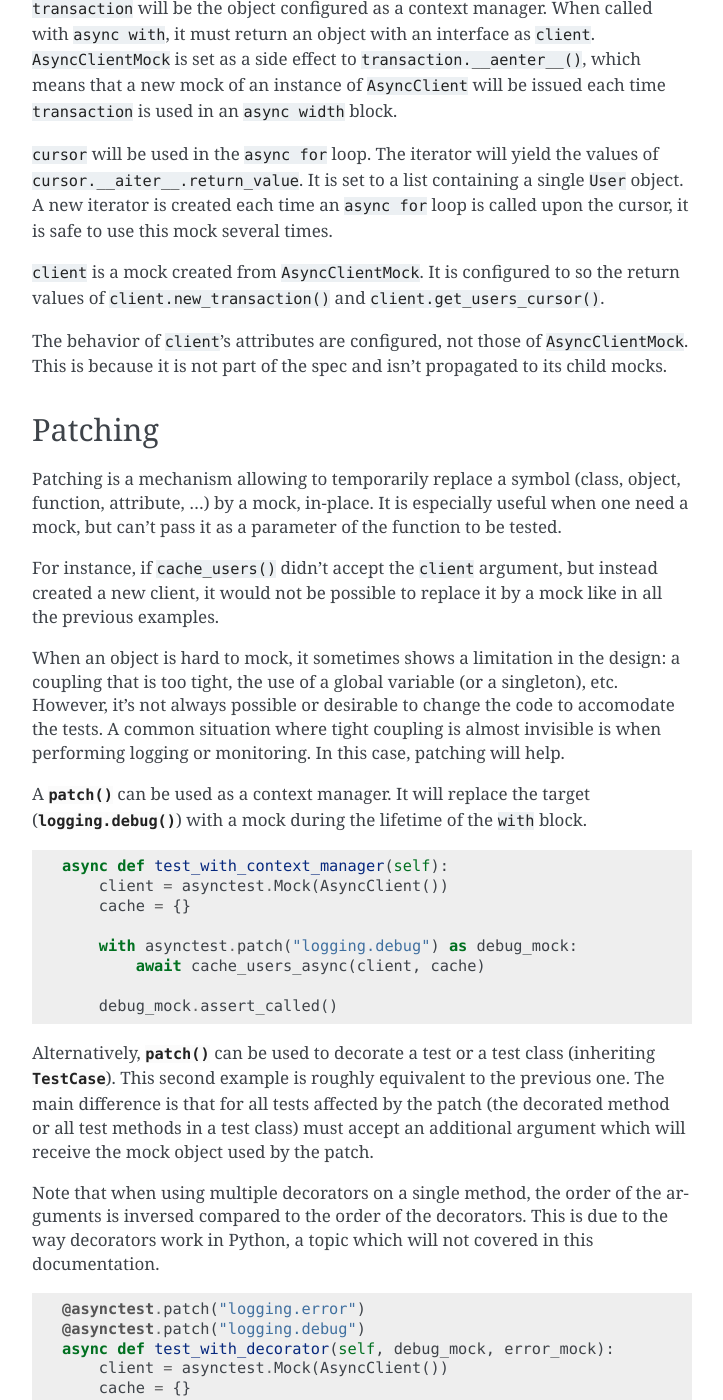
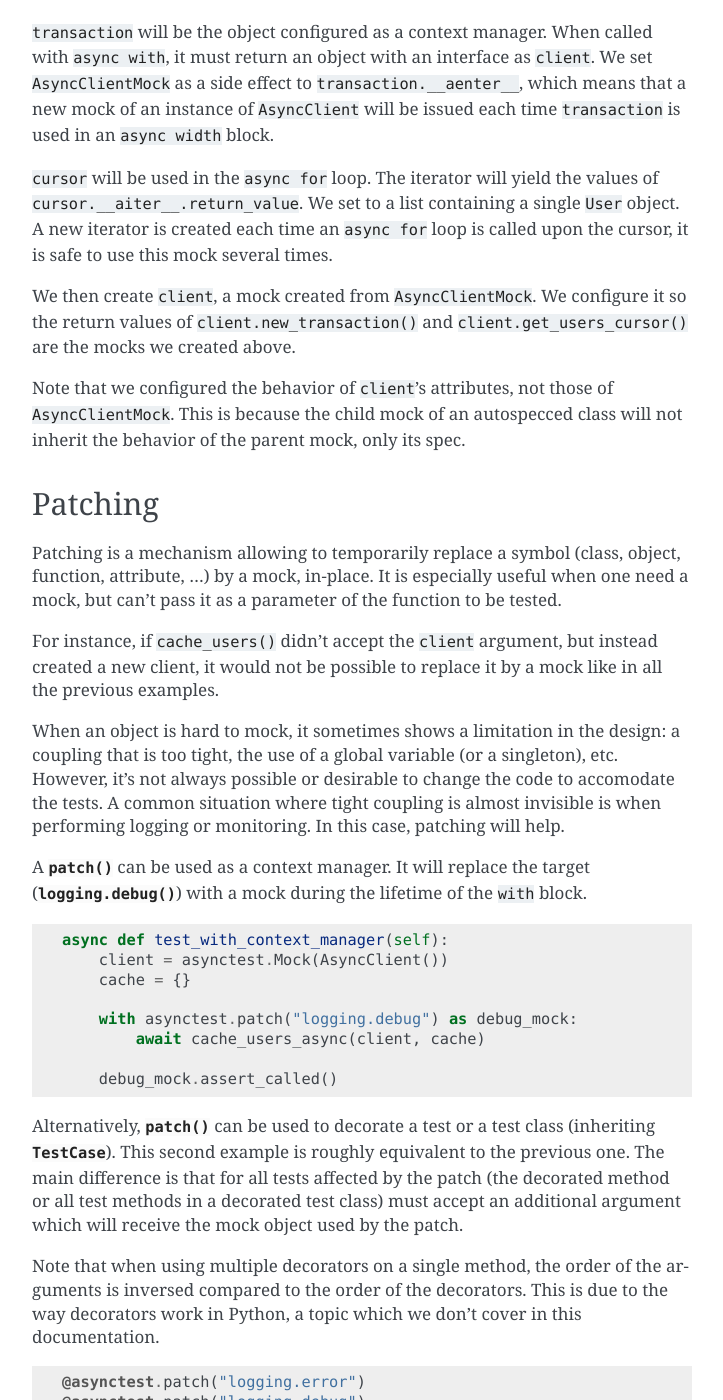
Before and after one commit to Martiusweb/asynctest, a Sphinx documentation site: the page built from doc/tutorial.mocking.rst, in a window 1280 px wide and 1400 px high, scrolled down 14646 px. Shown: the whole window, without its empty margins (388-1111 px from the left). Built offline with Sphinx 7.4.7, drawn with Linux system fonts in a browser that asks for light colours; some of the changed text lies outside the part shown.

```diff
--- a/doc/tutorial.mocking.rst
+++ b/doc/tutorial.mocking.rst
@@ -68,16 +68,16 @@ Mocks solve both of the issues discussed above. A mock can be configured to act
 like an actual object, and provides assertion methods to verify how the object
 has been used.
 
-We can leverage the mock to test another statement of the documentation and
-verify that the server is indeed notified of the number of users added to the
-cache.
+We can also leverage the mock to test another statement of the documentation
+and make the test even more accurate. We will verify that the server is indeed
+notified of the number of users added to the cache.
 
 .. literalinclude:: examples/tutorial/mocking.py
    :pyobject: TestUsingMock
 
 In this example, client is a :class:`~asynctest.Mock`. This mock will reproduce
 the interface of ``Client()`` (an instance of the ``Client`` class, ommited for
-simplicity).
+simplicity, available in the example file :doc:`examples/tutorial/mocking.py`).
 
 By default, the attributes of a mock object are themselves mocks. We call them
 *child mocks*. In the above example, ``client.get_users`` is configured to
@@ -177,8 +178,8 @@ constructor::
 
 In this example, ``ClientMock`` should mock the ``Client`` class, but
 ``ClientMock()`` doesn't return a mock specified as a ``Client`` instance, and
-thus, ``ClientMock().get_users`` is not mocked as a coroutine. Autospeccing
-solves this problem.
+thus, ``ClientMock().get_users`` is not mocked as a coroutine. We need
+autospeccing to fix this.
 
 Autospeccing
 ------------
@@ -347,17 +348,17 @@ Asynchronous iterators and context managers
 -------------------------------------------
 
 Python 3.5 introduced the support for asynchronous iterators and context
-managers. They can be implemented with the magic methods ``__aiter__``,
-``__anext__``, ``__aenter__``, ``__aexit__`` as described in
+managers. They can be implemented with the magic methods ``__aiter__()``,
+``__anext__()``, ``__aenter__()``, ``__aexit__()`` as described in
 :pep:`0492#asynchronous-context-managers-and-async-with`.
 
 :class:`~asynctest.MagicMock` will mock these methods and greatly simplify
 their configuration.
 
-In the example used in this chapter, it was assumed that ``client.get_users()``
-loads all users from a database and store them in a list that it will return.
-This implementation may consume a lot of memory if there are a lot of users to
-return. This problem can be solved with a *cursor*.
+In the example we used so far, we assumed that ``client.get_users()`` loads all
+users from a database and store them in a list that it will return. This
+implementation may consume a lot of memory if there are a lot of users to
+return. We can instead use a *cursor*.
 
 A cursor is an object *pointing to* the result of the query *get all users* on
 the database. It keeps an open connection to the database and fetches the
@@ -376,7 +377,7 @@ The ``cache_users()`` implementation will look like this:
    :pyobject: cache_users_with_cursor
 
 ``client.new_transaction()`` returns a transaction object. Under the hood,
-``async with`` calls its coroutine method ``__aenter__`` and the result is
+``async with`` calls its coroutine method ``__aenter__()`` and the result is
 stored in the variable ``transaction``.
 
 ``users_cursor`` is an asynchronously iterable object. It implements the method
@@ -405,11 +406,11 @@ to ``__aexit__()``. In this case, the return value defines wether the
 interpreter suppresses or propagates the exception, as described in the
 documentation of :meth:`object.__exit__`.
 
-:class:`~asynctest.MagicMock`` mocks ``__aexit__()`` with a
+:class:`~asynctest.MagicMock` mocks ``__aexit__`` with a
 :class:`~asynctest.CoroutineMock` returning ``False`` by default, which means
 that the exception is propagated.
 
-By default, a :class:`~asynctest.MagicMock` can be used in an ``async with``
+By default, we can use a :class:`~asynctest.MagicMock` in an ``async with``
 block without configuration, exceptions raised in this block are propagated:
 
 .. literalinclude:: examples/tutorial/mocking.py
@@ -417,7 +418,7 @@ block without configuration, exceptions raised in this block are propagated:
    :dedent: 4
 
 However, in the example above, the ``transaction`` object exposes the same
-methods as ``client``. In particular, this mock must bet configured so
+methods as ``client``. In particular, We must configure this mock so
 ``transaction.increase_nb_users_cached()`` is a coroutine.
 
 Asynchronous iterator
@@ -450,42 +451,41 @@ as a list or a generator:
 Putting it all together
 ~~~~~~~~~~~~~~~~~~~~~~~
 
-A test of ``cache_users_with_cursor()`` can leverage several mocking features
-of :mod:`asynctest`:
+We can leverage  several features of :mod:`asynctest` when testing
+``cache_users_with_cursor()``:
 
 .. literalinclude:: examples/tutorial/mocking.py
    :pyobject: TestCacheWithMagicMethods
 
 This example deserve some explanation.
 
-First, :func:`~asynctest.create_autospec()` is used to build a mock of the
+First, we use :func:`~asynctest.create_autospec()` to build a mock of the
 class `AsyncClient`.
 
 ``transaction`` will be the object configured as a context manager. When called
 with ``async with``, it must return an object with an interface as ``client``.
-``AsyncClientMock`` is set as a side effect to ``transaction.__aenter__()``,
+We set ``AsyncClientMock`` as a side effect to ``transaction.__aenter__``,
 which means that a new mock of an instance of ``AsyncClient`` will be issued
 each time ``transaction`` is used in an ``async width`` block.
 
 ``cursor`` will be used in the ``async for`` loop. The iterator will yield the
-values of ``cursor.__aiter__.return_value``. It is set to a list containing a
+values of ``cursor.__aiter__.return_value``. We set to a list containing a
 single ``User`` object. A new iterator is created each time an ``async for``
 loop is called upon the cursor, it is safe to use this mock several times.
 
-``client`` is a mock created from ``AsyncClientMock``. It is configured to so
-the return values of ``client.new_transaction()`` and
-``client.get_users_cursor()``.
+We then create ``client``, a mock created from ``AsyncClientMock``. We
+configure it so the return values of ``client.new_transaction()`` and
+``client.get_users_cursor()`` are the mocks we created above.
 
-The behavior of ``client``'s attributes are configured, not those of
-``AsyncClientMock``. This is because it is not part of the spec and isn't
-propagated to its child mocks.
-
+Note that we configured the behavior of ``client``'s attributes, not those of
+``AsyncClientMock``. This is because the child mock of an autospecced class
+will not inherit the behavior of the parent mock, only its spec.
 
 Patching
 --------
 
 Patching is a mechanism allowing to temporarily replace a symbol (class,
-object, function, attribute, ...) by a mock, in-place. It is especially useful
+object, function, attribute, …) by a mock, in-place. It is especially useful
 when one need a mock, but can't pass it as a parameter of the function to be
 tested.
 
@@ -511,13 +511,13 @@ the target (:func:`logging.debug`) with a mock during the lifetime of the
 Alternatively, :func:`~asynctest.patch` can be used to decorate a test or a
 test class (inheriting :class:`~asynctest.TestCase`). This second example is
 roughly equivalent to the previous one. The main difference is that for all
-tests affected by the patch (the decorated method or all test methods in a test
-class) must accept an additional argument which will receive  the mock object
-used by the patch.
+tests affected by the patch (the decorated method or all test methods in a
+decorated test class) must accept an additional argument which will receive
+the mock object used by the patch.
 
 Note that when using multiple decorators on a single method, the order of the
 arguments is inversed compared to the order of the decorators. This is due to
-the way decorators work in Python, a topic which will not covered in this
+the way decorators work in Python, a topic which we don't cover in this
 documentation.
 
 .. literalinclude:: examples/tutorial/mocking.py
@@ -526,9 +526,9 @@ documentation.
 
 .. note::
 
-   In practice, :meth:`unittest.TestCase.assertLogs()` allows to assert that
-   certain messages have been logged and makes more sense than manually
-   patching :mod:`logging`.
+   In practice, we should have used :meth:`unittest.TestCase.assertLogs()`. It
+   asserts that a given message have been logged and makes more sense than
+   manually patching :mod:`logging`.
 
 
 There are variants of :func:`~asynctest.patch`:
@@ -582,9 +582,15 @@ task checked once that the patch is not active. The code of
 ``must_be_patched``, ``happened_once()`` and ``terminate_and_check_task()`` is
 available in the example file :doc:`examples/tutorial/patching.py`.
 
-However, when ``await must_be_patched.is_patched()`` runs, it is still in the
-scope of the test, because this coroutine is executed in the same task as the
-coroutine which calls it (the test).
+``test_patching_conflicting()`` fails because the patch is still active when it
+is paused and aways the ``self.checked`` event. While paused, the background
+task runs, and crashes because the patch is still active.
+
+In ``test_patching_not_conflicting()``, the patch is set with a
+:data:`~asynctest.LIMITED` scope, and is active only when the coroutine runs.
+When ``await must_be_patched.is_patched()`` runs, the patch is still active.
+This coroutine runs in the scope of the outher coroutine (the test): indeed,
+``must_be_patched.is_patched()`` is scheduled in the task running the test.
 
 Conclusion
 ----------
--- a/doc/tutorial.test_cases.rst
+++ b/doc/tutorial.test_cases.rst
@@ -26,9 +26,9 @@ ensures that ``True`` is, well, true.
 :class:`~asynctest.TestCase`. If the test is successful, it does nothing. Else,
 it raises an :exc:`AssertionError`.
 
-The list of assertion methods implemented by :mod:`unittest` can be found in
-its documentation: :py:ref:`assert-methods`. :class:`asynctest.TestCase` also
-brings some assertion methods.
+The documentation of :mod:`unittest` lists :py:ref:`assertion methods
+<assert-methods>` implemented by :class:`unittest.TestCase`.
+:class:`asynctest.TestCase` adds some more for asynchronous code.
 
 We can run it by creating an instance of our test case, its constructor takes
 the name of the test method as argument:
```
Also changed, not shown: other parts of doc/tutorial.mocking.rst (+6 -5 lines), doc/tutorial.advanced.rst (+33 -23 lines).
